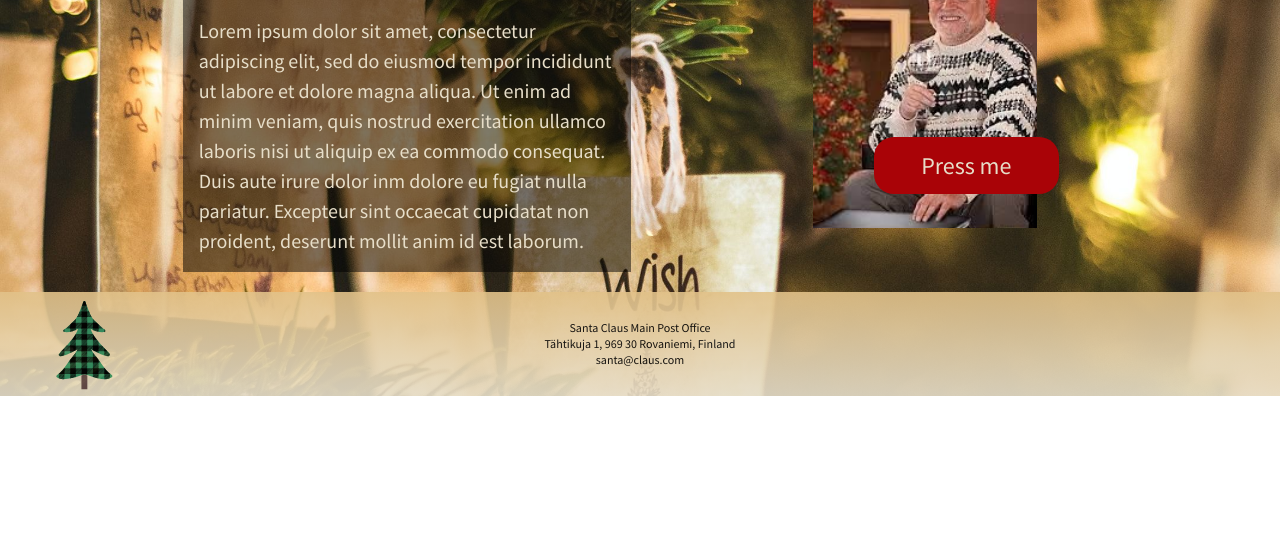
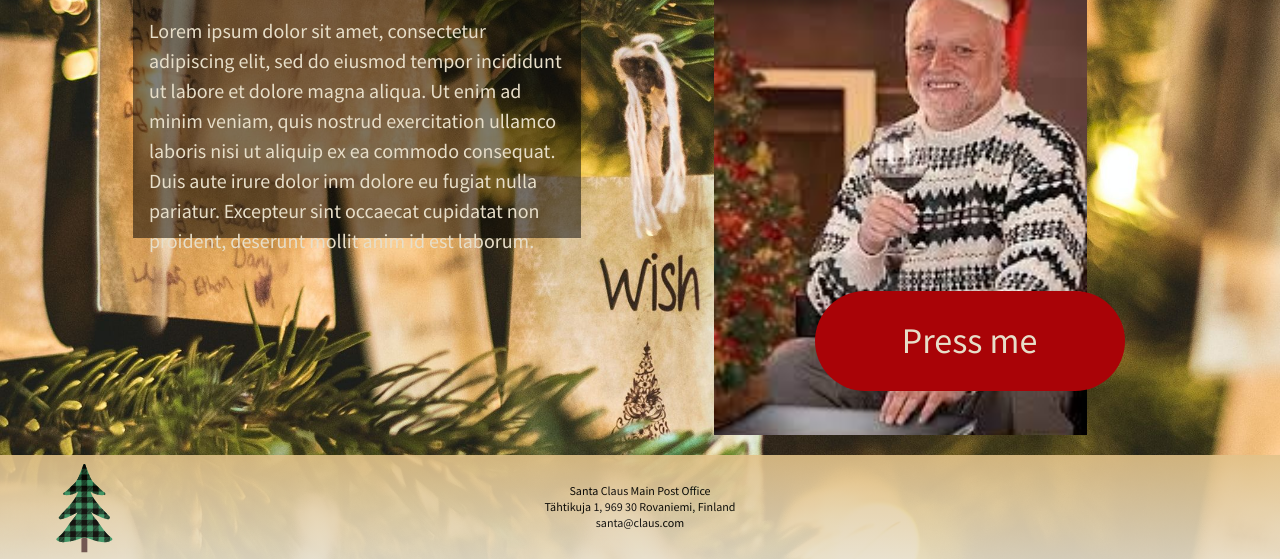
Before and after one commit to ToniHalmetoja/santas-workshop, a website: page public/index.html in a window 1280 px wide. Shown: the part 646-1205 px from the top of the page. Before the commit the page ends 1042 px from the top, so only its background shows below. Drawn offline with Linux system fonts and the light colour scheme.

Commit message:
Best attempt at desktop sizing
Should be ok enough.

```diff
--- a/public/index.html
+++ b/public/index.html
@@ -104,16 +104,16 @@
                     <button class="text-lg text-pearl bg-primary-default w-newsletterInputWidthMobile h-newsletterButtonHeightMobile rounded-newsLetterButton mt-6 hover:bg-primary-hover active:bg-primary-active">Submit</button>
 
             </section>
-            <section class="lg:basis-2/5 md:m-5 lg:mr-20 bg-backgroundTransparent relative p-4">
+            <section class="lg:basis-2/5 md:m-5 lg:mr-20 bg-backgroundTransparent relative p-4 lg:max-h-80">
 				<h2 class="text-crayolasGold text-h3 font-menu">Send your wishlist to Santa</h2>
 				<p class="text-bodyText mt-28px text-pearl">
                     Lorem ipsum dolor sit amet, consectetur adipiscing elit, sed do eiusmod tempor incididunt ut labore et dolore magna aliqua. Ut enim ad minim veniam, quis nostrud exercitation ullamco laboris nisi ut aliquip ex ea commodo consequat. Duis aute irure dolor inm dolore eu fugiat nulla pariatur. Excepteur sint occaecat cupidatat non proident, deserunt mollit anim id est laborum.
                 </p>
 
 			</section>
-            <section class="basis:1/3 lg:basis-1/5 md:m-5 lg:mr-20 relative">
+            <section class="basis:1/3 lg:basis-2/6 md:m-5 lg:mr-20 relative lg:max-h-500">
                 <img class="w-screen md:w-96 lg:w-santaImgWidth" src="santa.jpeg" alt="Tomten med ett vinglas i handen">
-                <button class="bg-secondary-default w-santaButtonWidthMobile h-santaButtonHeighthMobile rounded-santaButton text-lg text-pearl absolute right-1/3 bottom-60 hover:bg-secondary-hover active:bg-secondary-active md:w-santaButtonWidthTablet md:h-santaButtonHeighthTablet md:bottom-buttonSantaTabletBottom md:left-buttonSantaTabletLeft md:text-2xl ">Press me</button>
+                <button class="bg-secondary-default w-santaButtonWidthMobile h-santaButtonHeighthMobile lg:w-santaButtonWidthDesktop lg:h-santaButtonHeighthDesktop rounded-santaButton lg:rounded-santaButtonLg text-lg text-pearl absolute right-1/3 bottom-60 lg:bottom-11 lg:right-2/3 hover:bg-secondary-hover active:bg-secondary-active md:w-santaButtonWidthTablet md:h-santaButtonHeighthTablet md:bottom-buttonSantaTabletBottom md:left-buttonSantaTabletLeft md:text-2xl lg:text-4xl">Press me</button>
             </img>
 
             </section>
--- a/tailwind.config.js
+++ b/tailwind.config.js
@@ -54,6 +54,7 @@ module.exports = {
 
         "santaButtonWidthMobile": "104px",
         "santaButtonWidthTablet": "185px",
+        "santaButtonWidthDesktop": "310px",
 
         "santaImgWidth": "150%",
       },
@@ -72,6 +73,7 @@ module.exports = {
 
         "santaButtonHeighthMobile": "32px",
         "santaButtonHeighthTablet": "57px",
+        "santaButtonHeighthDesktop": "100px",
       },
       borderRadius: {
         "newsLetter": "29px",
@@ -79,6 +81,7 @@ module.exports = {
         "newsLetterButton": "20px",
 
         "santaButton": "20px",
+        "santaButtonLg": "100px"
       }
 
     },
```
Also changed, not shown: public/styles.css.
